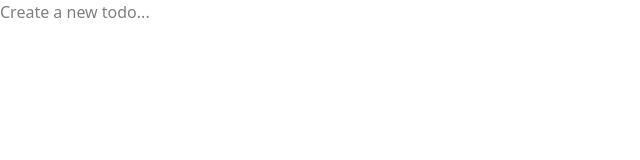
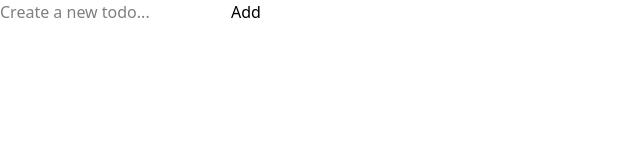
Before and after one commit to LEVANIKAPANADZE/ToDo-list, a Next.js app: page / in a window 1280 px wide. Shown: the top 160 px of the page, without its empty margins (0-640 px from the left). Built offline with nearby package versions, Linux system fonts and the light colour scheme.

Commit message:
feat: add button to input component for adding todos

```diff
--- a/app/components/Input.tsx
+++ b/app/components/Input.tsx
@@ -14,6 +14,8 @@ export default function Input({ todo, setTodo }: InputProps) {
         value={todo}
         onChange={(e) => setTodo(e.target.value)}
       />
+
+      <button>Add</button>
     </div>
   );
 }
```
